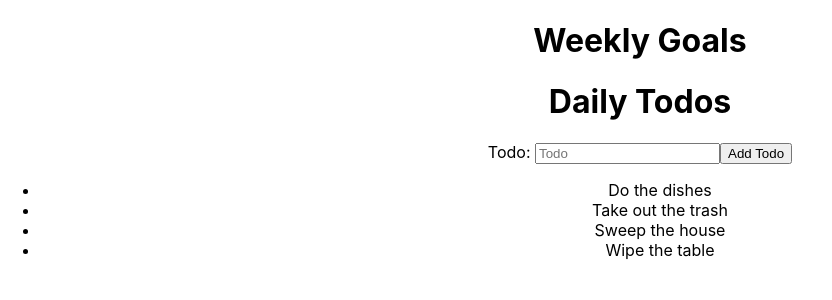
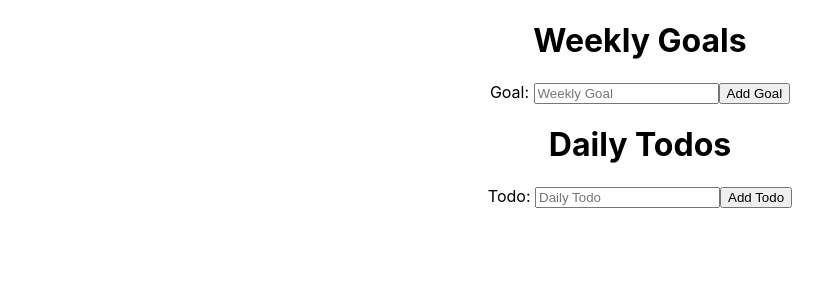
Before and after one commit to brockbyrd/productivity-app, a React (Create React App) app: page / in a window 1280 px wide. Shown: the top 300 px of the page, without its empty margins (0-832 px from the left). Built offline with nearby package versions, Linux system fonts and the light colour scheme.

Commit message:
sets up goals list input and items

```diff
--- a/src/components/GoalInput.js
+++ b/src/components/GoalInput.js
@@ -1,9 +1,19 @@
-import React from 'react'
+import React, { useState } from 'react'
 
-export default function GoalInput() {
+export default function GoalInput({ addGoal }) {
+    const [goal, setGoal] = useState('');
+
+    const handleSubmit = (e) => {
+       e.preventDefault();
+       addGoal([goal]);
+       setGoal('');
+    }
+
     return (
-        <div>
-
-        </div>
+        <form classname="goal__form" onSubmit={handleSubmit}>
+            <label for="goal">Goal: </label>
+            <input type="text" name="goal" value={goal} placeholder="Weekly Goal" onChange={e => setGoal(e.target.value)} />
+            <input type="submit" value="Add Goal" />
+        </form>
     )
 }
--- a/src/components/GoalItem.js
+++ b/src/components/GoalItem.js
@@ -1,9 +1,12 @@
 import React from 'react'
 
-export default function GoalItem() {
+export default function GoalItem(props) {
+    const goals = props.goals
     return (
-        <div>
-
-        </div>
+        <ul>
+            {goals.map((goal) =>
+                <li>{goal}</li>
+            )}
+        </ul>
     )
 }
--- a/src/components/TodoInput.js
+++ b/src/components/TodoInput.js
@@ -5,14 +5,14 @@ export default function TodoInput({ addTodo }) {
 
     const handleSubmit = (e) => {
         e.preventDefault();
-        addTodo([todo])
-        setTodo('')
+        addTodo([todo]);
+        setTodo('');
     }
 
     return (
         <form className="todo__form" onSubmit={handleSubmit}>
             <label for="todo">Todo: </label>
-            <input type="text" name="todo" value={todo} placeholder="Todo" onChange={e => setTodo(e.target.value)} />
+            <input type="text" name="todo" value={todo} placeholder="Daily Todo" onChange={e => setTodo(e.target.value)} />
             <input type="submit" value="Add Todo" />
         </form>
     )
--- a/src/containers/GoalsList.js
+++ b/src/containers/GoalsList.js
@@ -1,13 +1,19 @@
-import React from 'react'
+import React, { useState } from 'react'
 import GoalInput from '../components/GoalInput'
 import GoalItem from '../components/GoalItem'
 
 export default function GoalsList() {
+    const [goals, setGoals ] = useState([])
+    const addGoal = goal => {
+        let newGoal = [...goals, goal];
+        setGoals(newGoal)
+    }
+
     return (
         <div className="goals__list">
             <h1>Weekly Goals</h1>
-            <GoalInput />
-            <GoalItem />
+            <GoalInput addGoal={addGoal} />
+            <GoalItem goals={goals} />
         </div>
     )
 }
--- a/src/containers/TodoList.js
+++ b/src/containers/TodoList.js
@@ -3,7 +3,7 @@ import TodoInput from '../components/TodoInput'
 import TodoItem from '../components/TodoItem'
 
 export default function TodoList() {
-    const [todos, setTodos] = useState(["Do the dishes", "Take out the trash", "Sweep the house", "Wipe the table"])
+    const [todos, setTodos] = useState([])
     const addTodo = todo => {
         let newTodo = [...todos, todo];
         setTodos(newTodo)
```
